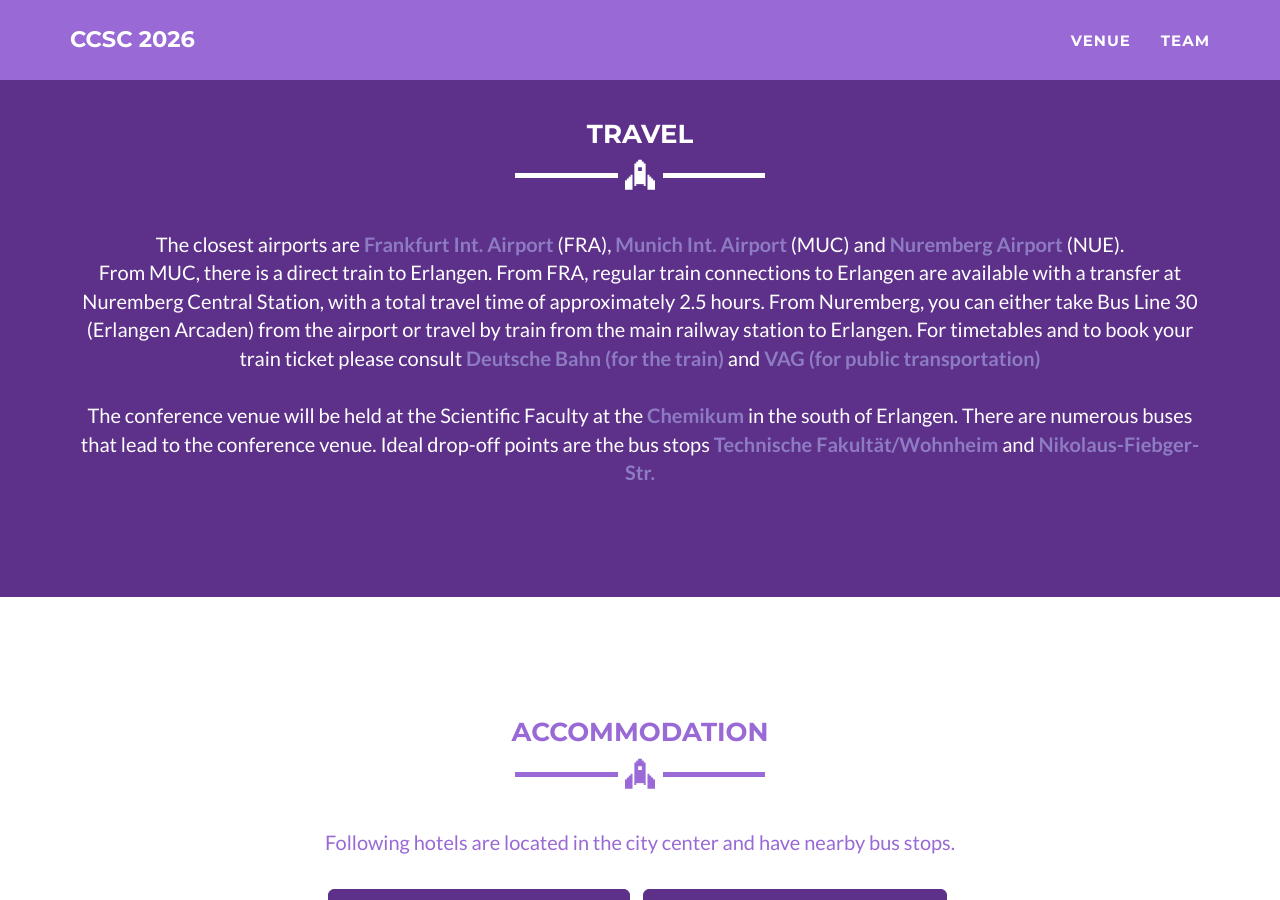
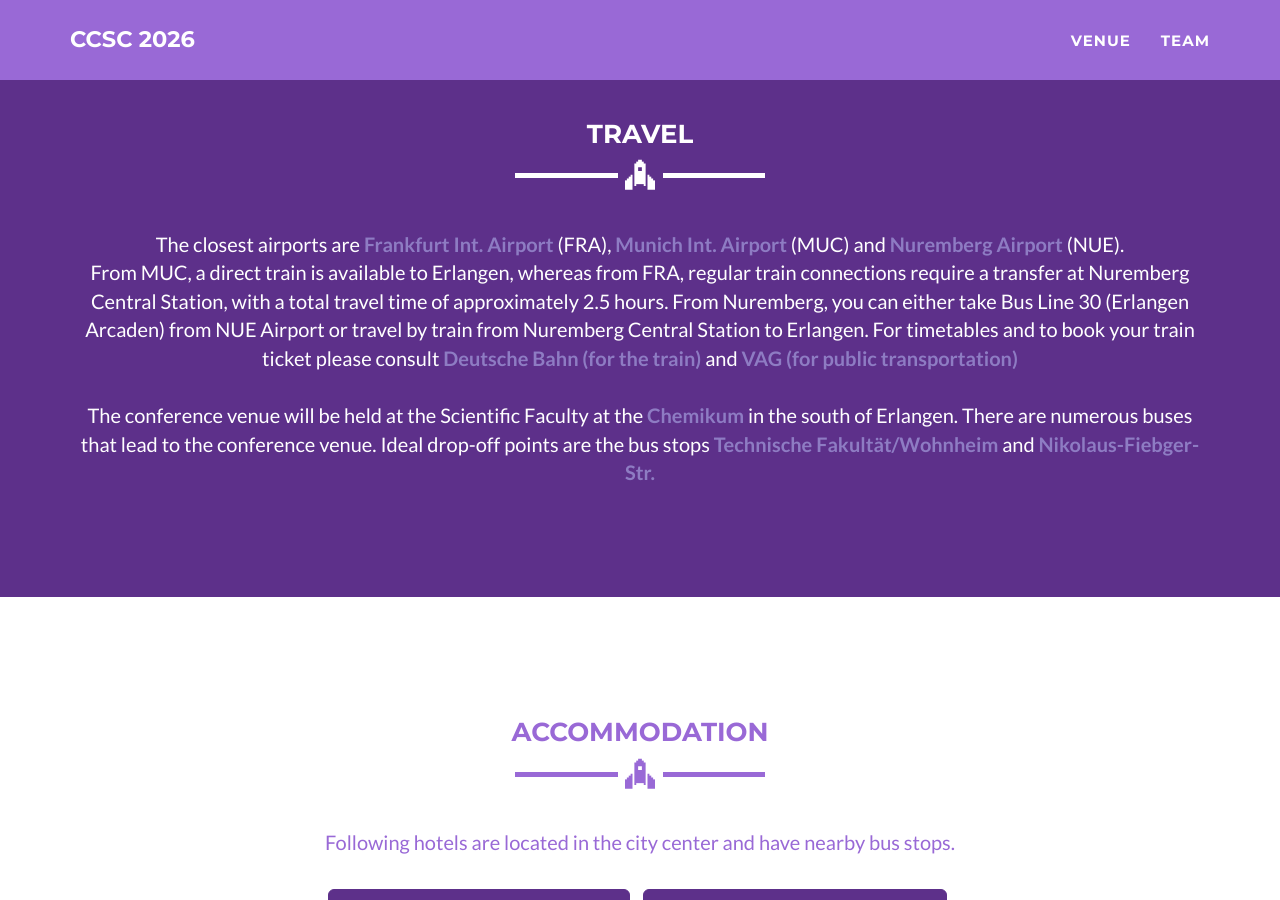
Before and after one commit to ccsc2026/ccsc2026.github.io, a Jekyll site: the page built from venue.html, in a window 1280 px wide and 900 px high, scrolled down 1191 px. Built offline with Jekyll 4.4.1, drawn with Linux system fonts in a browser that asks for light colours.

Commit message:
Update venue.html
Syntax travel

```diff
--- a/venue.html
+++ b/venue.html
@@ -34,8 +34,8 @@ layout: page
          <p>
         The closest airports are <a href="https://www.frankfurt-airport.com/en.html" target="_blank" style="color:#8e7cc3;"><b>Frankfurt Int. Airport</b></a> (FRA),  <a href="https://www.munich-airport.com/" target="_blank" style="color:#8e7cc3;"><b>Munich Int. Airport</b></a> (MUC) and <a href="https://www.airport-nuernberg.de/en" target="_blank" style="color:#8e7cc3;"><b>Nuremberg Airport</b></a> (NUE).
 	<br>
-	From MUC, there is a direct train to Erlangen. From FRA, regular train connections to Erlangen are available with a transfer at Nuremberg Central Station, with a total travel time of approximately 2.5 hours.
-	From Nuremberg, you can either take Bus Line 30 (Erlangen Arcaden) from the airport or travel by train from the main railway station to Erlangen.
+	From MUC, a direct train is available to Erlangen, whereas from FRA, regular train connections require a transfer at Nuremberg Central Station, with a total travel time of approximately 2.5 hours.
+	From Nuremberg, you can either take Bus Line 30 (Erlangen Arcaden) from NUE Airport or travel by train from Nuremberg Central Station to Erlangen.
 	For timetables and to book your train ticket please consult <a href='https://int.bahn.de/en' target='_blank' style="color:#8e7cc3;"><b>Deutsche Bahn (for the train)</b></a> and <a href='https://www.vag.de/en/' target='_blank' style="color:#8e7cc3;"><b>VAG (for public transportation)</b></a>
 	<br><br>
      	The conference venue will be held at the Scientific Faculty at the <a href="https://www.chemistry.nat.fau.eu/" target="_blank" style="color:#8e7cc3;"><b>Chemikum</b></a> in the south of Erlangen.
```
